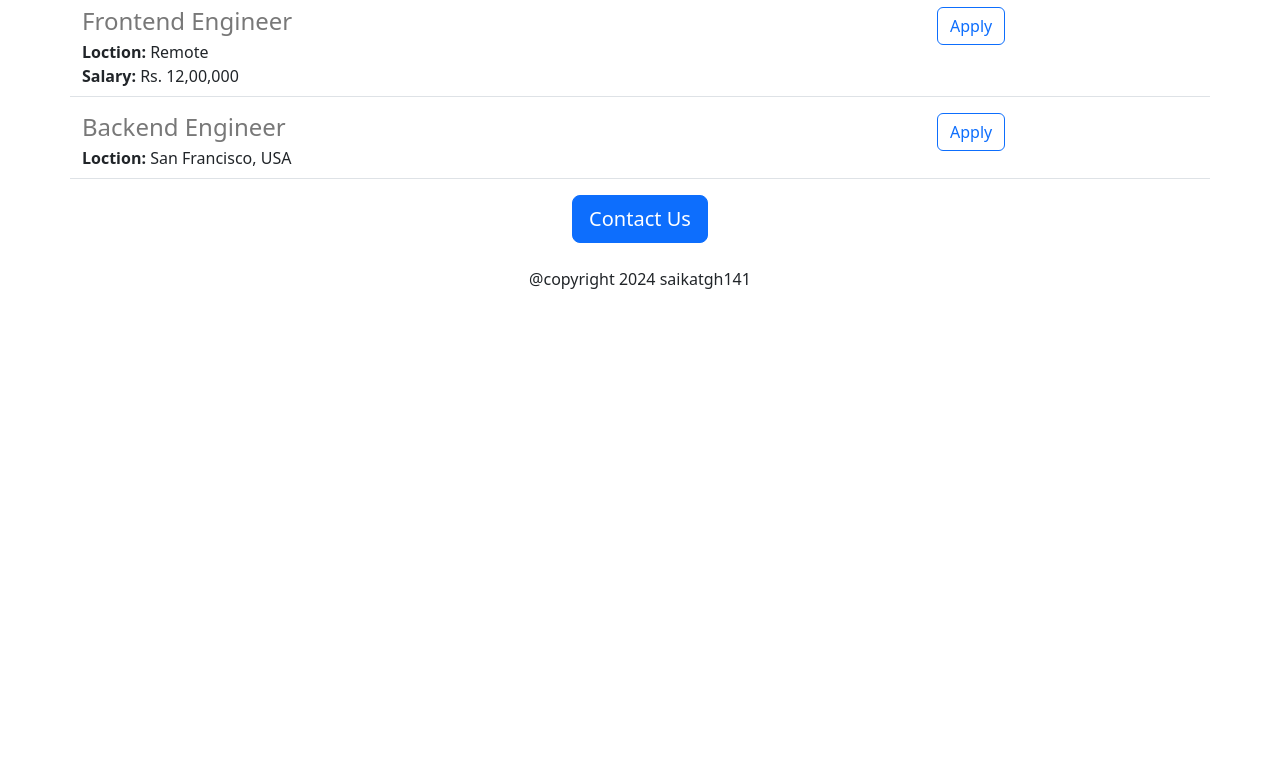
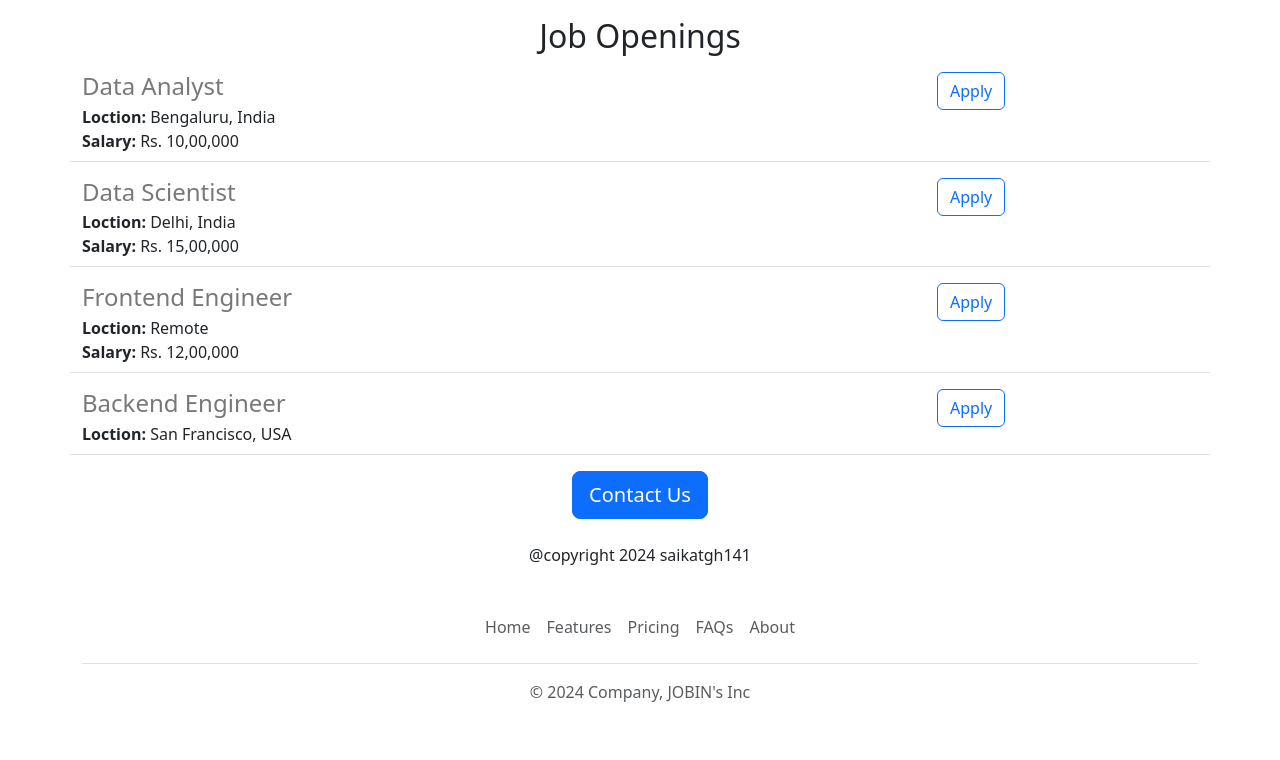
Before and after one commit to Saikat141/saikat-career-web-v2, a Flask app: page / in a window 1280 px wide. Shown: the part 905-1665 px from the top of the page. Before the commit the page ends 1194 px from the top, so only its background shows below. Run offline with Flask 3, Linux system fonts and the light colour scheme.

Commit message:
added footer and navbar

```diff
--- a/static/style.css
+++ b/static/style.css
@@ -38,5 +38,6 @@ h2 {
   width: 100%;
   height: 360px;
   object-fit: cover;
+  margin-bottom: 16px;
 
 }
--- /dev/null
+++ b/templates/footer.html
@@ -0,0 +1,12 @@
+<div class="container">
+  <footer class="py-3 my-4">
+    <ul class="nav justify-content-center border-bottom pb-3 mb-3">
+      <li class="nav-item"><a href="#" class="nav-link px-2 text-muted">Home</a></li>
+      <li class="nav-item"><a href="#" class="nav-link px-2 text-muted">Features</a></li>
+      <li class="nav-item"><a href="#" class="nav-link px-2 text-muted">Pricing</a></li>
+      <li class="nav-item"><a href="#" class="nav-link px-2 text-muted">FAQs</a></li>
+      <li class="nav-item"><a href="#" class="nav-link px-2 text-muted">About</a></li>
+    </ul>
+    <p class="text-center text-muted">&copy; 2024 Company, JOBIN's Inc</p>
+  </footer>
+</div>
--- a/templates/home.html
+++ b/templates/home.html
@@ -17,14 +17,30 @@
 
   </head>
   <body>
+    {% include("navbar.html")%}
+    <img id ="banner" class="img-thumbnail" src= "static/baner.jpg" height="320">
   <div class="container">
     <h1 class="text-center mt-2 mb-4">JOBIN's Career</h1>
-    <img id ="banner" class="img-thumbnail" src= "static/baner.jpg" height="320">
+
 
     <h2 class="text-center mt-2 mb-4">About Jobin</h2>
+
+    <div class ="row" style="margin-bottom: 16px; padding-bottom: 8px;">
+      <div class="col-md-6">
     <p class="lead">
       Lorem ipsum dolor sit amet, consectetur adipiscing elit, sed do eiusmod tempor incididunt ut labore et dolore magna aliqua. Ut enim ad minim veniam, quis nostrud exercitation ullamco laboris nisi ut aliquip ex ea commodo consequat. Duis aute irure dolor in reprehenderit in voluptate velit esse cillum dolore eu fugiat nulla pariatur. Excepteur sint occaecat cupidatat non proident, sunt in culpa qui officia deserunt mollit anim id est laborum.
     </p>
+      </div>
+
+      <div class ="d-none d-md-block col-md-6">
+      <img src="static/people.jpg" class="img-fluid" style="height:320px; border-radius: 4px;">
+      </div>
+
+  </div>
+
+    <div>
+
+    </div>
     <h2 class="text-center">Job Openings</h2>
     <p>
       {%for job in jobs%}
@@ -40,6 +56,8 @@
 
   </div>
 
+    {% include('footer.html') %}
+
   </body>
 
 
--- /dev/null
+++ b/templates/navbar.html
@@ -0,0 +1,9 @@
+<nav class="navbar shadow-sm fixed-top bg-white">
+  <div class="container-fluid">
+    <a class="navbar-brand" href="#">
+      <img src="static/logo.svg" alt="" width="30" height="24" class="d-inline-block align-text-top">
+      JOBIN's
+    </a>
+  </div>
+</nav>
+<div style="height:60px"></div>
```
Also changed, not shown: static/logo.svg (added), 1 other file.
